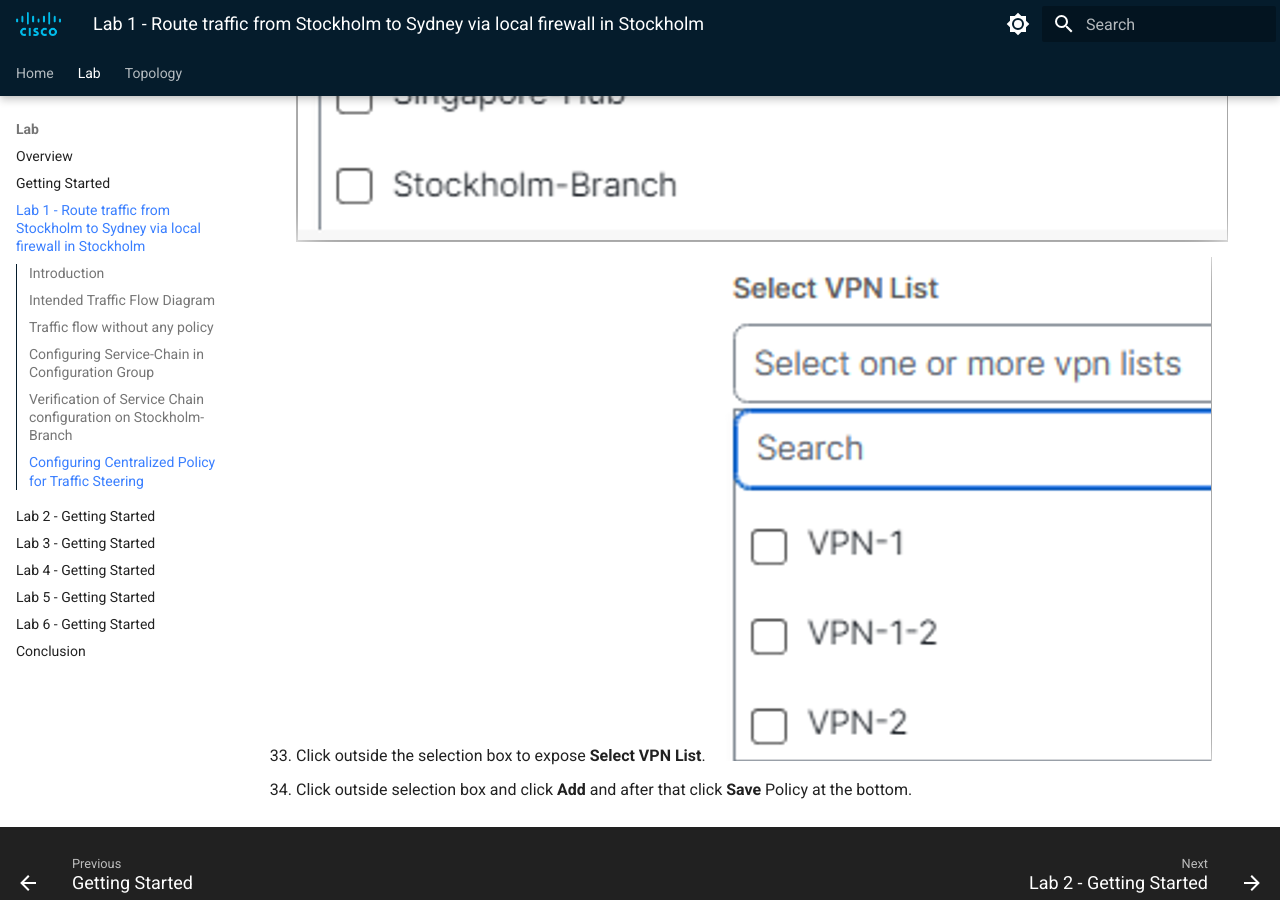
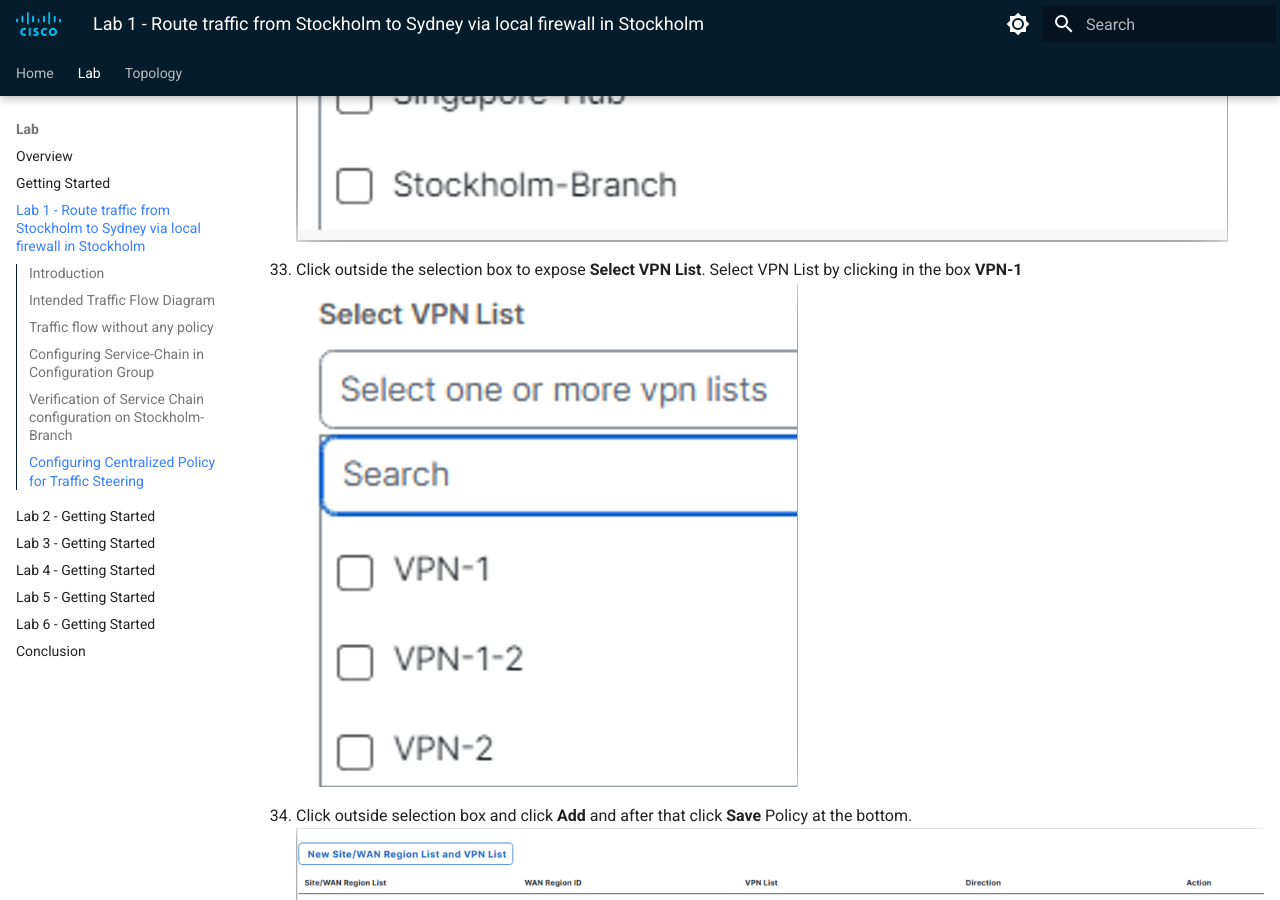
Before and after one commit to ciscodocs/ltrent-2008-clemea25, an MkDocs documentation site: the page built from docs/lab1_getting_started.md, in a window 1280 px wide and 900 px high, scrolled down 25149 px. Built offline with MkDocs 1.6.1 and Material for MkDocs 9.7.7, drawn with Linux system fonts in a browser that asks for light colours.

Commit message:
Scenario-1 guide

```diff
--- a/docs/lab1_getting_started.md
+++ b/docs/lab1_getting_started.md
@@ -284,6 +284,7 @@ Next, we will configure a centralized data policy to ensure that traffic initiat
 25. Keep **Site List** radio button checked
 26. **Select Site List** by clicking in the box – **Stockholm-Branch**
     ![Data Policy](./assets/S-1-figure-45.png){ .off-glb .small .center }
-27. Click outside the selection box to expose **Select VPN List**.
-    ![Data Policy](./assets/S-1-figure-46.png){ .off-glb .small .center }
+27. Click outside the selection box to expose **Select VPN List**. Select VPN List by clicking in the box **VPN-1**
+    ![Data Policy](./assets/S-1-figure-46.png){ .off-glb }
 28. Click outside selection box and click **Add** and after that click **Save** Policy at the bottom.
+    ![Data Policy](./assets/S-1-figure-47.png){ .off-glb }
```
Also changed, not shown: docs/assets/S-1-figure-47.png (added).
